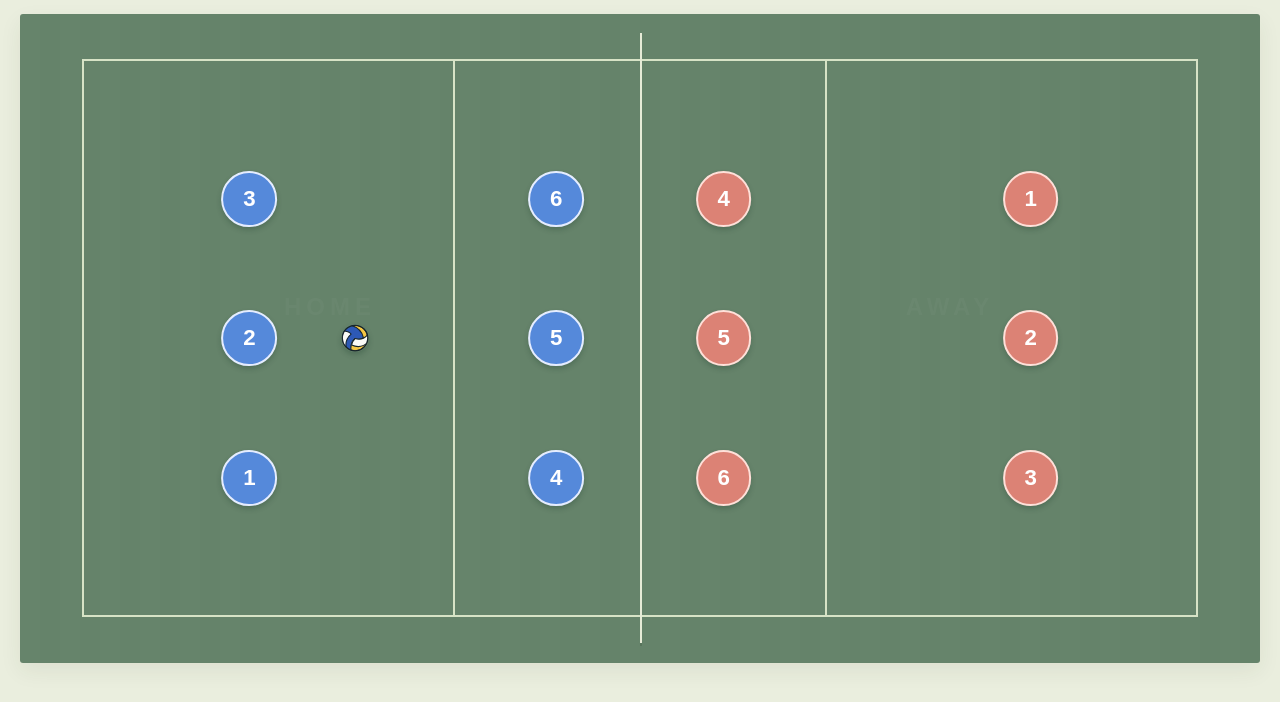
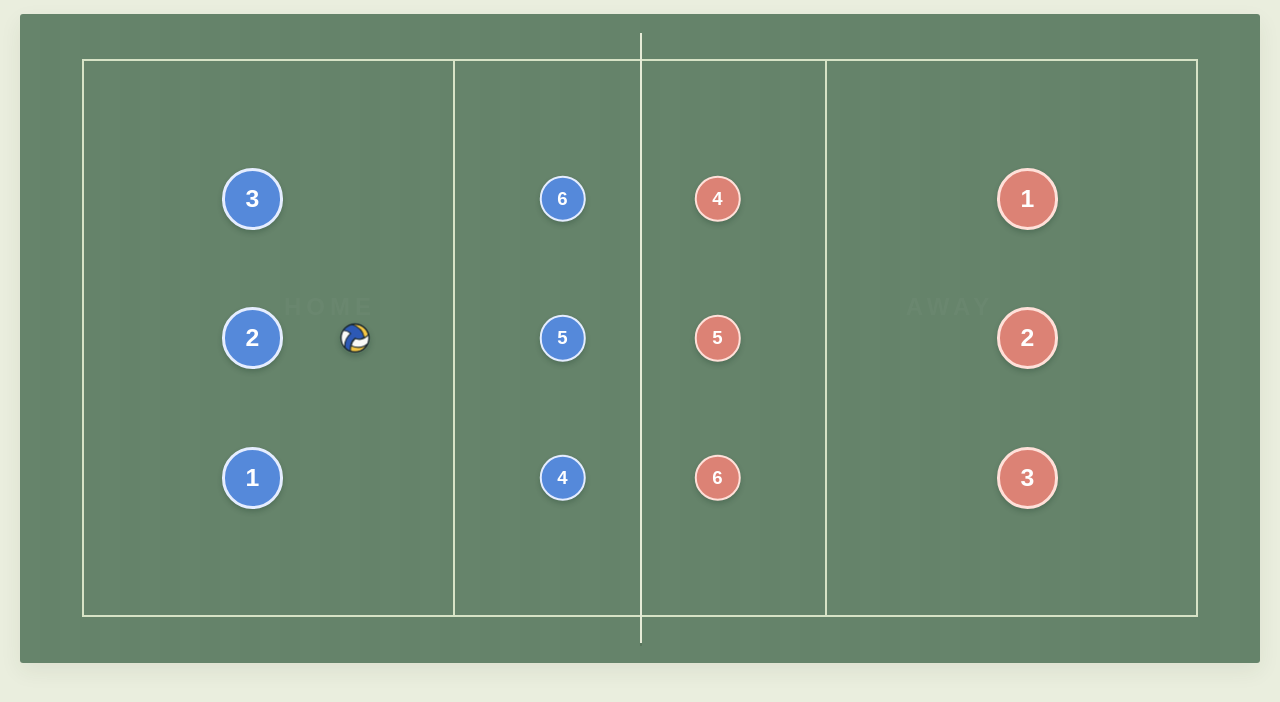
Before and after one commit to enoshimabananaboys/RV_Tactic_Board, a plain HTML site: page index.html in a window 1280 px wide. Shown: the part 54-756 px from the top of the page. Drawn offline with Linux system fonts and the light colour scheme.

Commit message:
前衛・後衛・ボールのサイズと移動単位を変更
前衛の直径を75cm、後衛を100cm、ボールを50cmに変更。プレーヤーの移動を25cm単位とし、初期配置と標準配置も新しいグリッドに調整。ライン接触判定と狙い範囲に選手ごとの大きさを反映し、ドラッグ後の整列アニメーションを維持する。

説明・ブラウザテスト・オフラインキャッシュを更新。検証: ブラウザ操作を含む全8件のテストが通過。

```diff
--- a/app.js
+++ b/app.js
@@ -18,6 +18,7 @@
   };
   const {
     PLAYER_GRID,
+    pieceDiameter,
     aimPolygon,
     createInitialState,
     isValidState,
@@ -239,8 +240,8 @@
   const courtPoint = (p) => (landscape ? { x: p.y, y: 100 - p.x } : p);
   function pieceBounds(p) {
     if (p.team === "ball") return { minX: 7, maxX: 93, minY: 5, maxY: 95 };
-    // 半径45cm。ラインの描画幅は計算に含めない。
-    const clearance = PLAYER_GRID.yStep;
+    // 選手ごとの半径をコート座標へ換算。ラインの描画幅は含めない。
+    const clearance = (pieceDiameter(p) / 2 / 18) * 90;
     const front = p.number >= 4;
     const [min, max] =
       p.team === "home"
@@ -372,13 +373,12 @@
       y: (p.y * height) / 100,
     });
     const target = ball.y >= 50 ? "opponent" : "home";
-    const radius =
-      parseFloat(
-        getComputedStyle($("court")).getPropertyValue("--piece-size"),
-      ) / 2;
     const defenders = state.pieces
       .filter((p) => p.team === target)
-      .map((p) => ({ ...toPixel(p), radius }));
+      .map((p) => ({
+        ...toPixel(p),
+        radius: ((width * 0.86) / 9) * pieceDiameter(p) / 2,
+      }));
     const points = aimPolygon(
       toPixel(ball),
       defenders,
@@ -406,8 +406,18 @@
     const rect = $("court").getBoundingClientRect();
     // 競技領域の幅9mは、縦表示の幅（横表示の高さ）の86%に相当する。
     const meter = ((landscape ? rect.height : rect.width) * 0.86) / 9;
-    $("court").style.setProperty("--piece-size", `${meter * 0.9}px`);
-    $("court").style.setProperty("--ball-size", `${meter * 0.45}px`);
+    $("court").style.setProperty(
+      "--front-size",
+      `${meter * pieceDiameter({ number: 4 })}px`,
+    );
+    $("court").style.setProperty(
+      "--back-size",
+      `${meter * pieceDiameter({ number: 1 })}px`,
+    );
+    $("court").style.setProperty(
+      "--ball-size",
+      `${meter * pieceDiameter({ team: "ball" })}px`,
+    );
   }
   function render() {
     updatePieceSize();
@@ -418,6 +428,11 @@
       const button = document.createElement("button");
       button.className = `piece ${p.team}`;
       button.dataset.id = p.id;
+      if (p.team !== "ball")
+        button.style.setProperty(
+          "--piece-size",
+          p.number >= 4 ? "var(--front-size)" : "var(--back-size)",
+        );
       button.textContent = p.team === "ball" ? "" : p.number;
       button.setAttribute(
         "aria-label",
@@ -428,7 +443,7 @@
       button.title =
         p.team === "ball"
           ? "ドラッグで移動・矢印キーで微調整"
-          : "ドラッグ後に45cm単位へ整列・矢印キーで移動";
+          : "ドラッグ後に25cm単位へ整列・矢印キーで移動";
       placePiece(button, p);
       $("pieces").append(button);
     });
--- a/board-model.js
+++ b/board-model.js
@@ -4,9 +4,12 @@ const BoardModel = (() => {
   const PLAYER_GRID = Object.freeze({
     xOrigin: 7,
     yOrigin: 5,
-    xStep: 86 / 20,
-    yStep: 90 / 40,
+    xStep: 86 / 36,
+    yStep: 90 / 72,
   });
+  // 直径（m）。前衛4〜6番・後衛1〜3番で描画と接触判定を共用する。
+  const pieceDiameter = (p) =>
+    p.team === "ball" ? 0.5 : p.number >= 4 ? 0.75 : 1;
   const gridX = (column) => PLAYER_GRID.xOrigin + column * PLAYER_GRID.xStep;
   const gridY = (row) => PLAYER_GRID.yOrigin + row * PLAYER_GRID.yStep;
   // 縦向きの等方座標でレイと選手の円の交点を求め、向きによる歪みを防ぐ。
@@ -50,12 +53,12 @@ const BoardModel = (() => {
     opponents: true,
     pieces: [
       ...[
-        [gridX(15), gridY(34)],
-        [gridX(10), gridY(34)],
-        [gridX(5), gridY(34)],
-        [gridX(15), gridY(23)],
-        [gridX(10), gridY(23)],
-        [gridX(5), gridY(23)],
+        [gridX(27), gridY(61)],
+        [gridX(18), gridY(61)],
+        [gridX(9), gridY(61)],
+        [gridX(27), gridY(41)],
+        [gridX(18), gridY(41)],
+        [gridX(9), gridY(41)],
       ].map(([x, y], i) => ({
         id: `home-${i + 1}`,
         team: "home",
@@ -64,12 +67,12 @@ const BoardModel = (() => {
         y,
       })),
       ...[
-        [gridX(5), gridY(6)],
-        [gridX(10), gridY(6)],
-        [gridX(15), gridY(6)],
-        [gridX(5), gridY(17)],
-        [gridX(10), gridY(17)],
-        [gridX(15), gridY(17)],
+        [gridX(9), gridY(11)],
+        [gridX(18), gridY(11)],
+        [gridX(27), gridY(11)],
+        [gridX(9), gridY(31)],
+        [gridX(18), gridY(31)],
+        [gridX(27), gridY(31)],
       ].map(([x, y], i) => ({
         id: `away-${i + 1}`,
         team: "opponent",
@@ -123,20 +126,20 @@ const BoardModel = (() => {
       const saved = createInitialState();
       const home = second
         ? [
-            [gridX(18), gridY(29)],
-            [gridX(12), gridY(29)],
-            [gridX(6), gridY(29)],
-            [gridX(15), gridY(25)],
-            [gridX(9), gridY(25)],
-            [gridX(3), gridY(25)],
+            [gridX(32), gridY(52)],
+            [gridX(22), gridY(52)],
+            [gridX(11), gridY(52)],
+            [gridX(27), gridY(45)],
+            [gridX(16), gridY(45)],
+            [gridX(5), gridY(45)],
           ]
         : [
-            [gridX(16), gridY(29)],
-            [gridX(12), gridY(29)],
-            [gridX(6), gridY(29)],
-            [gridX(18), gridY(25)],
-            [gridX(9), gridY(25)],
-            [gridX(3), gridY(25)],
+            [gridX(29), gridY(52)],
+            [gridX(22), gridY(52)],
+            [gridX(11), gridY(52)],
+            [gridX(32), gridY(45)],
+            [gridX(16), gridY(45)],
+            [gridX(5), gridY(45)],
           ];
       saved.pieces.forEach((p) => {
         const [x, y] =
@@ -162,6 +165,7 @@ const BoardModel = (() => {
 
   return {
     PLAYER_GRID,
+    pieceDiameter,
     aimPolygon,
     createInitialState,
     isValidState,
--- a/index.html
+++ b/index.html
@@ -228,7 +228,7 @@
         <section>
           <h3>選手・ボールを動かす</h3>
           <p>
-            指でドラッグします。選手はドラッグ中は自由に動き、指を離すと45cm単位（ライン付近では接する位置）に素早くそろいます。複数の選手を同時に動かせます。ボールは自由に移動できます。
+            指でドラッグします。選手はドラッグ中は自由に動き、指を離すと25cm単位（ライン付近では接する位置）に素早くそろいます。複数の選手を同時に動かせます。ボールは自由に移動できます。
           </p>
         </section>
         <section>
@@ -279,7 +279,7 @@
               マウスでは駒をドラッグして移動します。何もないコートを約0.5秒長押ししてからドラッグすると矢印を描き、長押し前のドラッグでパンします。何もないコートをダブルクリックすると表示サイズを切り替えます。
             </p>
             <p>
-              選手にフォーカスして矢印キーで45cm単位に移動し、ボールは矢印キーで微調整。Ctrl / Command +
+              選手にフォーカスして矢印キーで25cm単位に移動し、ボールは矢印キーで微調整。Ctrl / Command +
               Zで元に戻す、Shiftを加えるとやり直し。①〜⑤ではSpace /
               Enterの短押しで呼び出し、長押しで登録できます。
             </p>
--- a/sw.js
+++ b/sw.js
@@ -1,6 +1,6 @@
 // 公開ファイルを変更したらバージョンを更新する。scopeごとにキャッシュを分離する。
 const PREFIX = "rv-tactic-board-" + self.registration.scope + "-";
-const CACHE = PREFIX + "v23";
+const CACHE = PREFIX + "v24";
 const ASSETS = [
   "./",
   "./index.html",
```
Also changed, not shown: ARCHITECTURE.md (+2 -2 lines), browser.test.cjs (+25 -23 lines), README.md.
